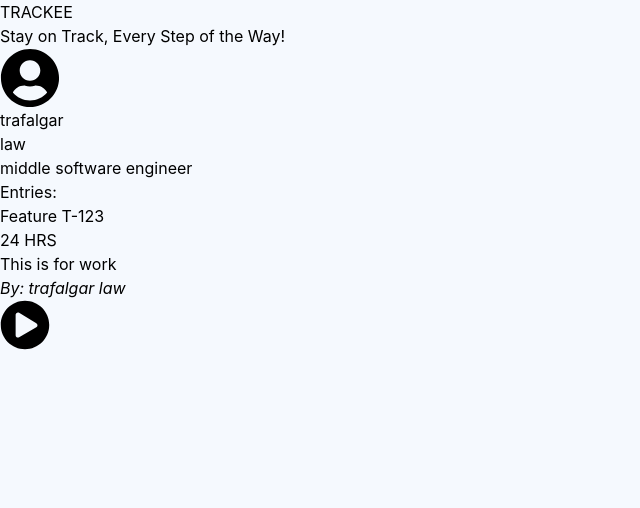
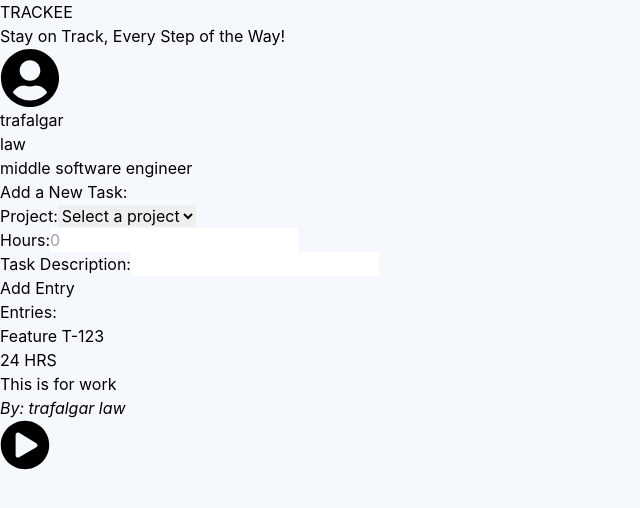
Before and after one commit to khasmir04/time-tracker-app, a React (Vite) app: page / in a window 1280 px wide. Shown: the top 508 px of the page, without its empty margins (0-640 px from the left). Built offline with nearby package versions, Linux system fonts and the light colour scheme.

Commit message:
feat: adjust data and styles

```diff
--- a/db.json
+++ b/db.json
@@ -8,9 +8,9 @@
         "position": "middle software engineer"
       },
       "id": 1,
-      "title": "Feature T-123",
+      "project": "Project 1",
       "description": "This is for work",
-      "totalTime": 24,
+      "hours": 24,
       "created_at": "2022-06-14T20:00:42",
       "important": true,
       "paused": true
@@ -23,9 +23,9 @@
         "position": "ui/ux"
       },
       "id": 2,
-      "title": "Fix B-44",
+      "project": "Project 2",
       "description": "This is for work",
-      "totalTime": 24,
+      "hours": 24,
       "created_at": "2022-06-14T20:00:42",
       "important": false,
       "paused": true
@@ -38,9 +38,9 @@
         "position": "ui/ux"
       },
       "id": 3,
-      "title": "Chore C-457",
+      "project": "Project 3",
       "description": "This is for work",
-      "totalTime": 24,
+      "hours": 24,
       "created_at": "2022-06-14T20:00:42",
       "important": true,
       "paused": true
@@ -52,10 +52,10 @@
         "lastName": "caluscusao",
         "position": "ui/ux"
       },
-      "id": 3,
-      "title": "Feature T-93",
+      "id": 4,
+      "project": "Project 4",
       "description": "Creating another task for exam",
-      "totalTime": 24,
+      "hours": 24,
       "created_at": "2022-06-14T20:00:42",
       "important": false,
       "paused": true
@@ -67,10 +67,10 @@
         "lastName": "kj",
         "position": "junior software engineer"
       },
-      "id": 3,
-      "title": "Feature T-804",
+      "id": 5,
+      "project": "Project 5",
       "description": "Creating another task for exammmmmmmm",
-      "totalTime": 24,
+      "hours": 24,
       "created_at": "2022-06-14T20:00:42",
       "important": false,
       "paused": true
--- a/index.html
+++ b/index.html
@@ -11,7 +11,7 @@
       name="viewport"
       content="width=device-width, initial-scale=1.0"
     />
-    <title>Vite + React</title>
+    <title>Time Tracker</title>
   </head>
   <body>
     <div id="root"></div>
--- a/src/components/Profile.jsx
+++ b/src/components/Profile.jsx
@@ -4,7 +4,7 @@ const Profile = ({ user }) => {
   const { firstName, lastName, position, image } = user
   return (
     <div className='user-profile flex p-4 text-[#fff]'>
-      <div className='flex flex-1 flex-wrap items-center gap-4 rounded-xl bg-[#5846E9] p-5 lg:flex-col lg:items-start lg:pb-14'>
+      <div className='flex flex-1 flex-wrap items-center gap-4 rounded-xl bg-[#5846E9] p-5 shadow-lg lg:flex-col lg:items-start  lg:pb-14'>
         <div>
           {image ? (
             <img
--- a/src/components/TaskCard.jsx
+++ b/src/components/TaskCard.jsx
@@ -3,13 +3,13 @@ import { FaPauseCircle, FaPlayCircle } from 'react-icons/fa'
 const TaskCard = ({ task }) => {
   const cardClass = task.important ? 'bg-[#FE5F7E]' : 'bg-[#56C2E6]'
   return (
-    <div className='mb-3 w-full'>
+    <div className='mb-3 w-full shadow-md'>
       <div className={` rounded-lg ${cardClass}  pl-3 `}>
-        <div className='flex min-h-[80px] rounded-lg bg-[#1D204B] p-2 text-white'>
+        <div className='flex min-h-[80px] rounded-lg bg-[#2d3a5c] p-6 text-white'>
           <div className='w-3/4'>
             <div>
-              <p>{task.title}</p>
-              <p className='my-2 text-2xl'>{`${task.totalTime} HRS`}</p>
+              <p>{task.project}</p>
+              <p className='my-2 text-2xl'>{`${task.hours} HRS`}</p>
               <p className='text-sm text-[#9f9d9d]'>{task.description}</p>
               <i>{`By: ${task.user.firstName} ${task.user.lastName}`}</i>
             </div>
--- a/src/pages/Home.jsx
+++ b/src/pages/Home.jsx
@@ -1,5 +1,6 @@
 import Profile from '../components/Profile'
 import TaskCard from '../components/TaskCard'
+import TaskForm from '../components/TaskForm'
 
 const tasks = [
   {
@@ -10,9 +11,9 @@ const tasks = [
       position: 'middle software engineer',
     },
     id: 1,
-    title: 'Feature T-123',
+    project: 'Feature T-123',
     description: 'This is for work',
-    totalTime: 24,
+    hours: 24,
     created_at: '2022-06-14T20:00:42',
     important: true,
     paused: true,
@@ -27,11 +28,14 @@ const user = {
 }
 
 const Home = () => {
+  const handleOnSubmit = (values) => {
+    console.log(values)
+  }
   return (
     <div className='mt-12'>
       <div className='container mx-auto w-full bg-white'>
         <div className='flex flex-wrap items-stretch'>
-          <div className=' flex w-full items-center justify-around rounded-lg bg-[#dedede] lg:block lg:w-1/5'>
+          <div className=' flex w-full items-center justify-around rounded-lg bg-gray-200 lg:block lg:w-1/5'>
             <div className='p-4 lg:mb-4'>
               <h1 className='text-3xl font-bold text-[#2d2d75]'>TRACKEE</h1>
               <p>Stay on Track, Every Step of the Way!</p>
@@ -39,8 +43,12 @@ const Home = () => {
             <Profile user={user} />
           </div>
           <div className='w-full lg:w-4/5'>
-            <div className='time-sheet px-4 text-[#242424] lg:pl-6 lg:pr-4'>
-              <p className='mb-4 border-b border-black text-xl italic'>
+            <div className='time-sheet p-4 text-[#242424] lg:pl-6 lg:pr-4'>
+              <p className='mb-4 mt-2 border-black text-2xl font-bold text-[#1D204B]'>
+                Add a New Task:
+              </p>
+              <TaskForm onSubmit={handleOnSubmit} />
+              <p className='mb-4 mt-9 border-black text-2xl font-bold text-[#1D204B]'>
                 Entries:
               </p>
               <div className='max-h-[60vh] overflow-y-scroll'>
```
